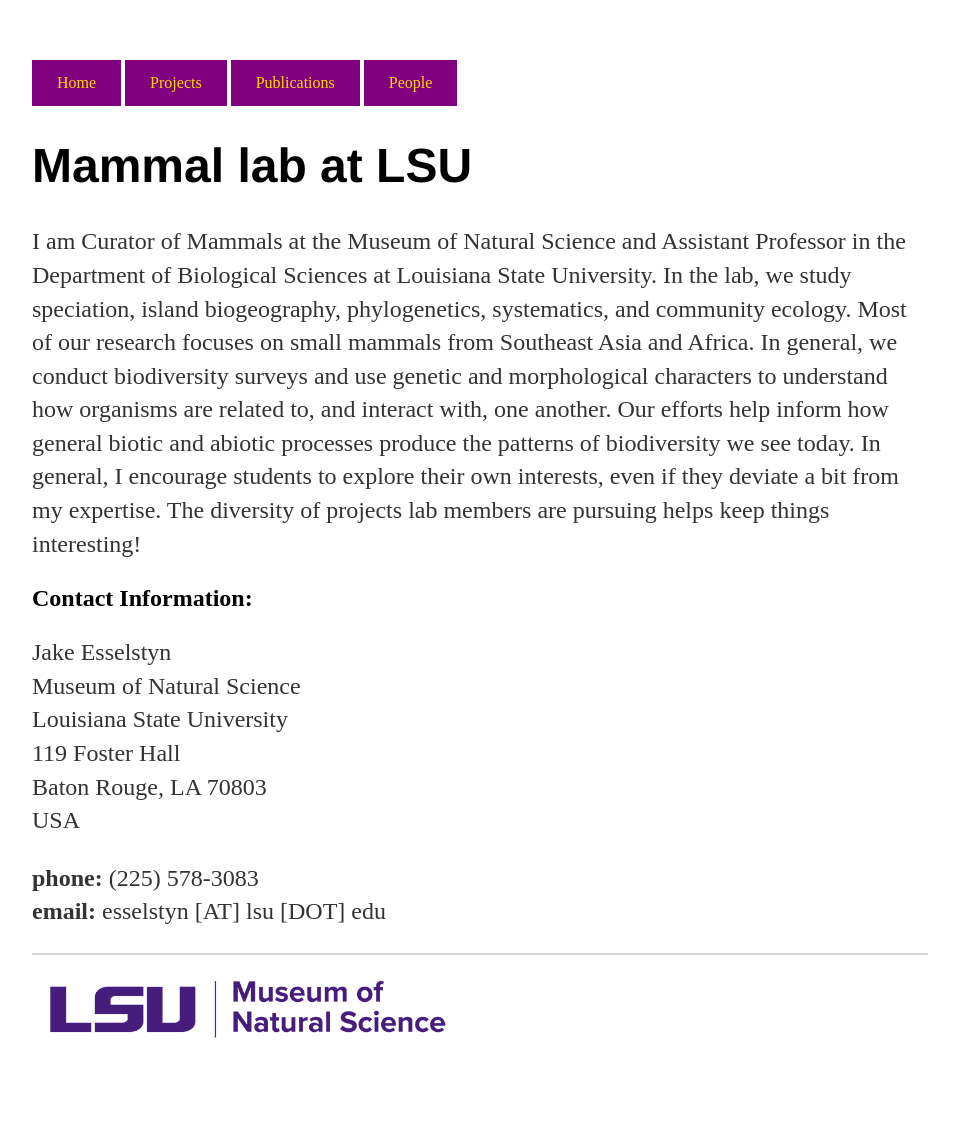
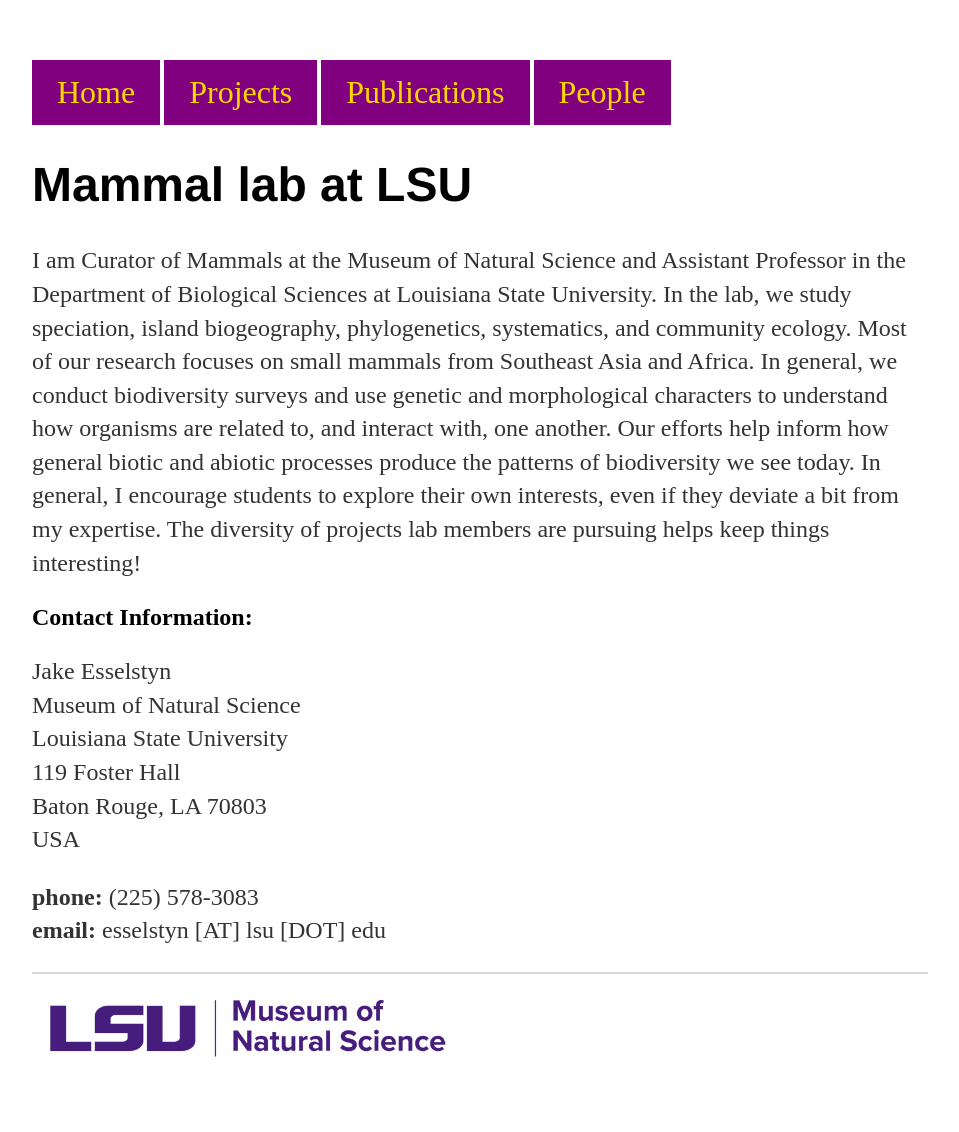
Before and after one commit to esselstyn/esselstyn.github.io, a Jekyll site: the page built from index.md, in a window 1280 px wide. Shown: the whole page, without its empty margins (160-1119 px from the left). Built offline with Jekyll 4.4.1, drawn with Linux system fonts in a browser that asks for light colours.

Commit message:
Update default.html

```diff
--- a/_layouts/default.html
+++ b/_layouts/default.html
@@ -12,6 +12,7 @@
                  padding: 14px 25px;
                  text-align: center;
                  text-decoration: none;
+		 font-size: 2em;
                  display: inline-block;
                                         }
 
@@ -23,8 +24,6 @@
 
   </head>
   <body>
-    <!-- link to main stylesheet -->
-    <link rel="stylesheet" type="text/css" href="/css/main.css">
     {% include navigation.html %}
     {{ content }}
     <footer>
```
